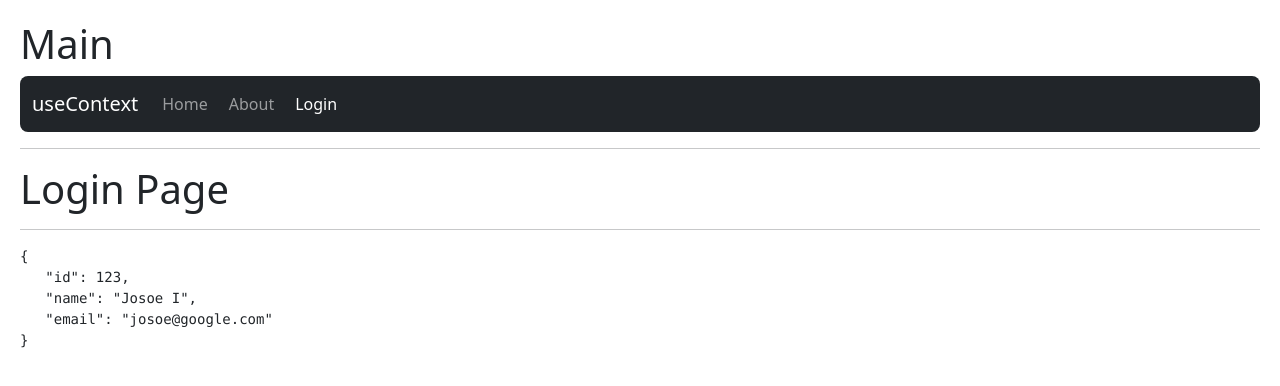
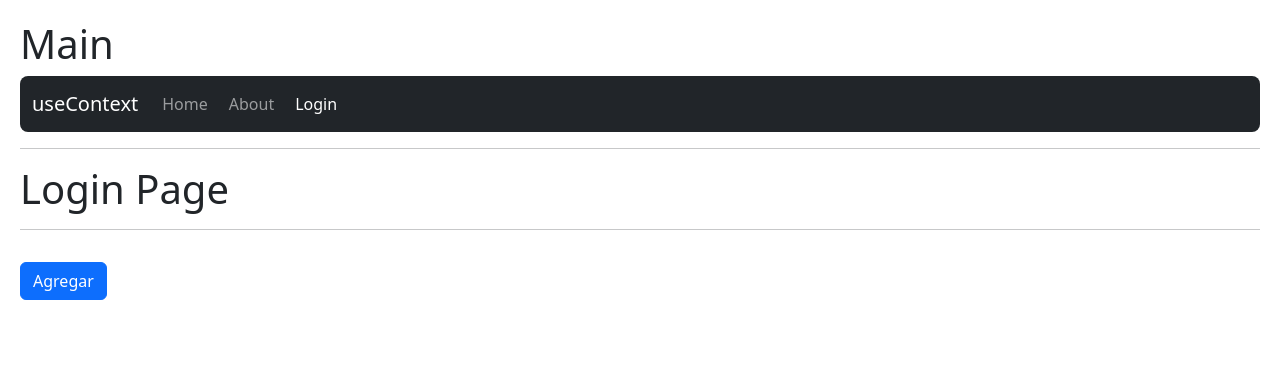
Before and after one commit to Jhoshoa/react-course, a React (Vite) app in the folder 05-hook-app/: page /login in a window 1280 px wide. Shown: the top 386 px of the page. Built offline with nearby package versions, Linux system fonts and the light colour scheme.

Commit message:
set data to the context and read from context

```diff
--- a/05-hook-app/src/09-useContext/HomePage.jsx
+++ b/05-hook-app/src/09-useContext/HomePage.jsx
@@ -7,8 +7,12 @@
 
   return (
     <>
-        <h1>Home <small>{user?.name}</small></h1>
+        <h1>Home: <small>{user?.name}</small></h1>
         <hr />
+
+        <pre>
+          { JSON.stringify(user, null, 3)}
+        </pre>
     </>
   )
 }
--- a/05-hook-app/src/09-useContext/LoginPage.jsx
+++ b/05-hook-app/src/09-useContext/LoginPage.jsx
@@ -3,8 +3,9 @@
 
 const LoginPage = () => {
 
-  const {user} = useContext( UserContext );
+  const {user, setUser} = useContext( UserContext );
   console.log( user );
+
   return (
     <>
         <h1>Login Page</h1>
@@ -13,6 +14,13 @@
         <pre>
           { JSON.stringify(user, null, 3)}
         </pre>
+
+        <button
+            className='btn btn-primary'
+            onClick={ () => setUser({id: 987, name: 'loki', email: 'loki@go.com'}) }
+        >
+          Agregar
+        </button>
     </>
   )
 }
--- a/05-hook-app/src/09-useContext/context/UserProvider.jsx
+++ b/05-hook-app/src/09-useContext/context/UserProvider.jsx
@@ -1,4 +1,4 @@
-import React from 'react'
+import React, { useState } from 'react'
 import { UserContext } from './UserContext';
 
 const user = {
@@ -8,8 +8,11 @@
 }
 
 const UserProvider = ({ children }) => {
+
+    const [user, setUser] = useState();
   return (
-    <UserContext.Provider value={{ hola: 'Mundo', user: user }}>
+    // <UserContext.Provider value={{ hola: 'Mundo', user: user }}>
+    <UserContext.Provider value={{ user, setUser }}>
         { children }
     </UserContext.Provider>
   )
```
